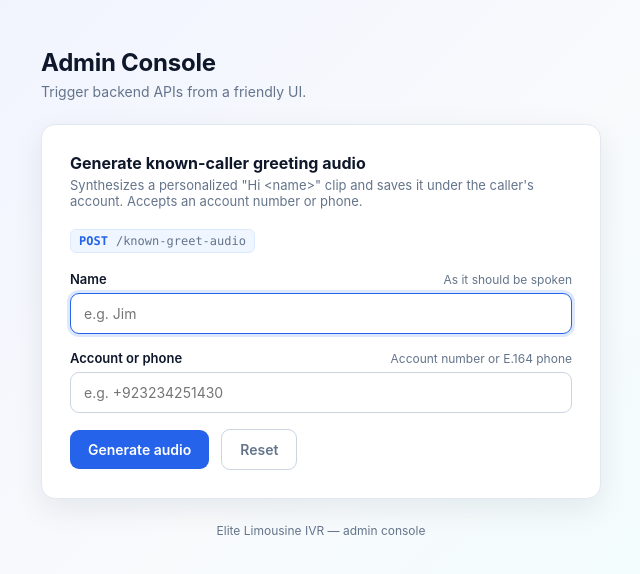
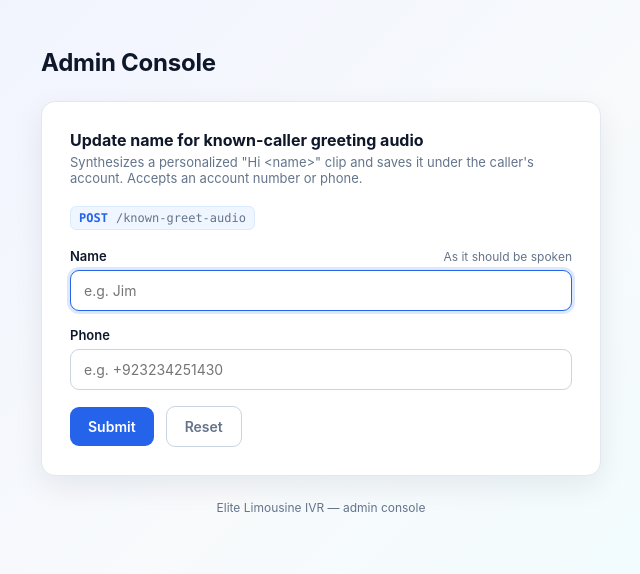
Before and after one commit to xs2tariqrasheed/elite_ivr_ai_agent_poc, a FastAPI app: page /admin in a window 1280 px wide. Shown: the top 574 px of the page, without its empty margins (319-959 px from the left). Run offline with FastAPI, Linux system fonts and the light colour scheme; parts of the project's set-up code (start-up, migrations or seed data) failed here and were passed over.

Commit message:
admin page added name cahnge added

```diff
--- a/commands.txt
+++ b/commands.txt
@@ -135,6 +135,7 @@ python3 -m venv .venv
 
 prod app
 uvicorn app.main:app --host 0.0.0.0 --port 8000 --reload
+uvicorn main:app --reload --host 0.0.0.0 --port 8000
 
 SENSITIVE CONFIG
 
--- a/templates/admin.html
+++ b/templates/admin.html
@@ -202,11 +202,10 @@
     <div class="wrap">
       <header>
         <h1>{{ title }}</h1>
-        <p class="subtitle">Trigger backend APIs from a friendly UI.</p>
       </header>
 
       <section class="card">
-        <h2>Generate known-caller greeting audio</h2>
+        <h2>Update name for known-caller greeting audio</h2>
         <p class="hint">
           Synthesizes a personalized "Hi &lt;name&gt;" clip and saves it under the
           caller's account. Accepts an account number or phone.
@@ -235,8 +234,7 @@
 
           <div class="field">
             <div class="label-row">
-              <label for="account">Account or phone</label>
-              <span class="help">Account number or E.164 phone</span>
+              <label for="account">Phone</label>
             </div>
             <input
               type="text"
@@ -248,7 +246,7 @@
           </div>
 
           <div class="actions">
-            <button type="submit" id="submit-btn">Generate audio</button>
+            <button type="submit" id="submit-btn">Submit</button>
             <button type="button" id="reset-btn" class="secondary">Reset</button>
           </div>
 
@@ -295,8 +293,8 @@
           nameInput.disabled = loading;
           accountInput.disabled = loading;
           submitBtn.innerHTML = loading
-            ? '<span class="spinner"></span>Generating…'
-            : "Generate audio";
+            ? '<span class="spinner"></span>Submitting…'
+            : "Submit";
         }
 
         resetBtn.addEventListener("click", function () {
@@ -338,8 +336,8 @@
             } else {
               showAlert(
                 "success",
-                "Audio generated",
-                'Saved clip for "' + name + '" on account ' + account + "."
+                "Name is updated",
+                'for "' + name + '" on account ' + account + "."
               );
             }
           } catch (err) {
```
Also changed, not shown: 1 other file.
